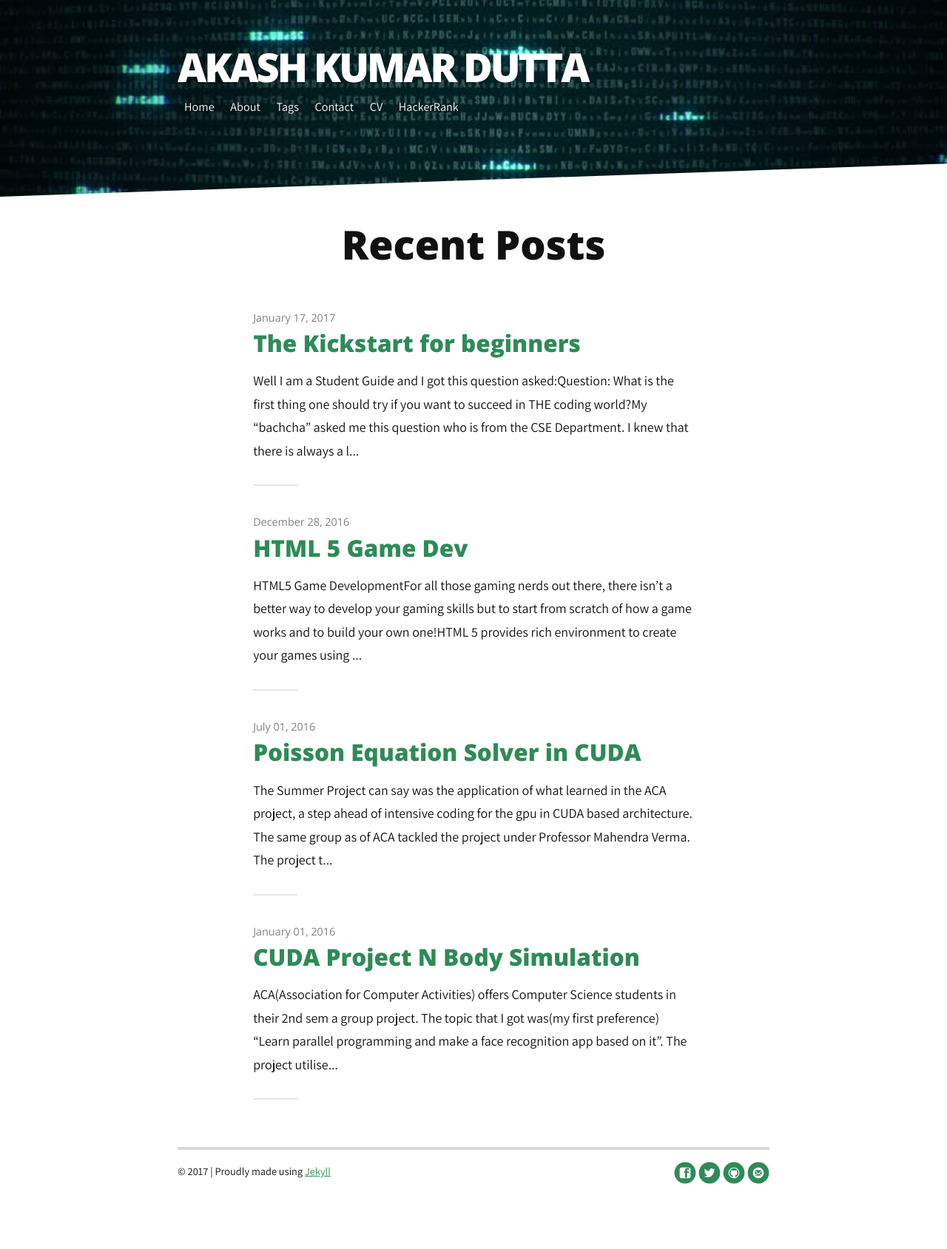
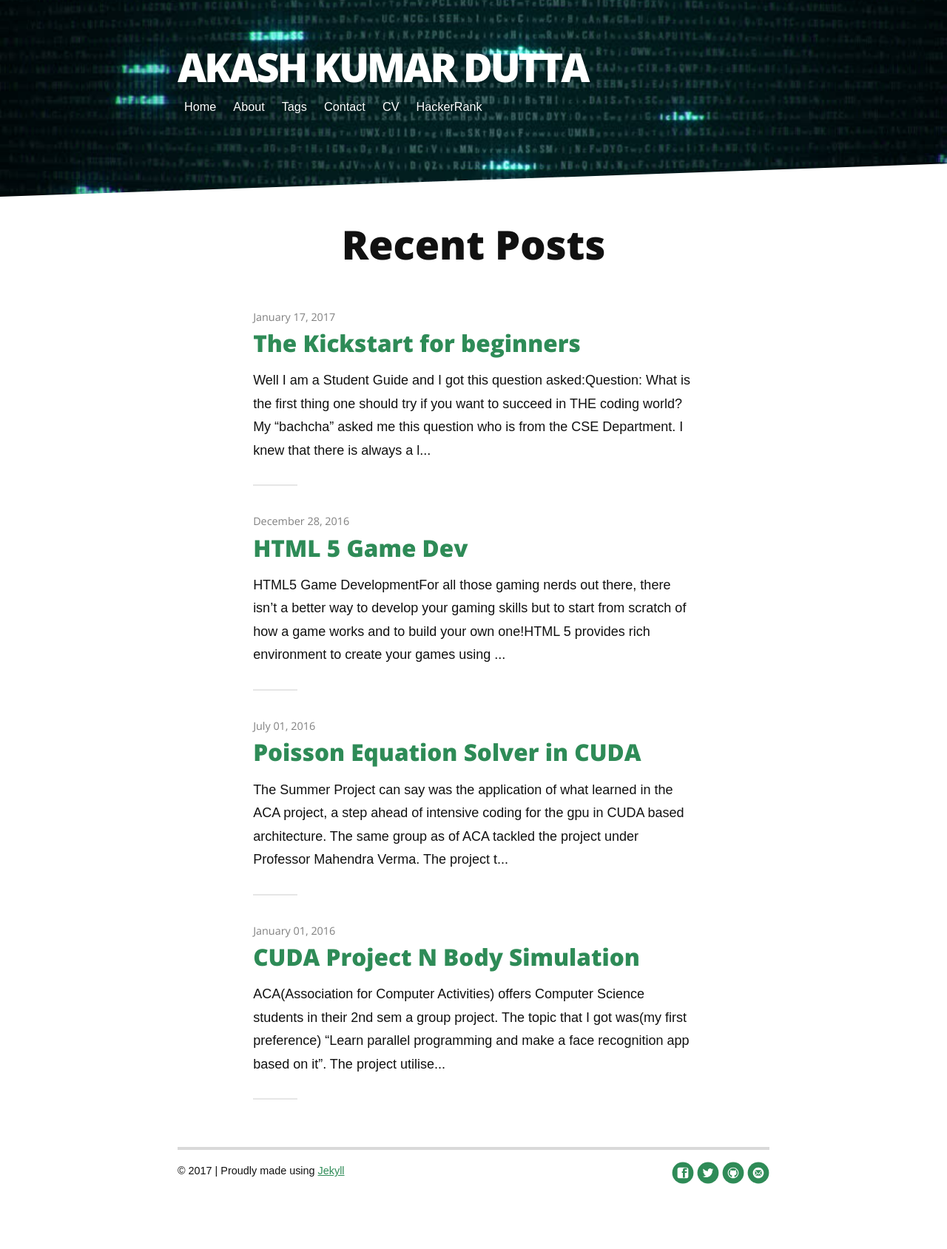
Before and after one commit to AkashKrDutta/AkashKrDutta.github.ioTest2, a Jekyll site: the page built from index.html, in a window 1280 px wide. Shown: the whole page at 74% size. Built offline with Jekyll 4.4.1, drawn with Linux system fonts in a browser that asks for light colours; nearby versions of some CDN libraries; the list of posts is cut into pages by our own code.

Commit message:
Update head.html

```diff
--- a/_includes/head.html
+++ b/_includes/head.html
@@ -19,7 +19,5 @@
     <!-- Modernizr -->
     <script src="{{ "/assets/js/modernizr.custom.15390.js" | prepend: site.baseurl }}" type="text/javascript"></script>
 
-    <link href="https://fonts.googleapis.com/css?family=Assistant" rel="stylesheet">
-
     {% if site.google_analytics %} {% include google_analytics.html %} {% endif %}
 </head>
```
